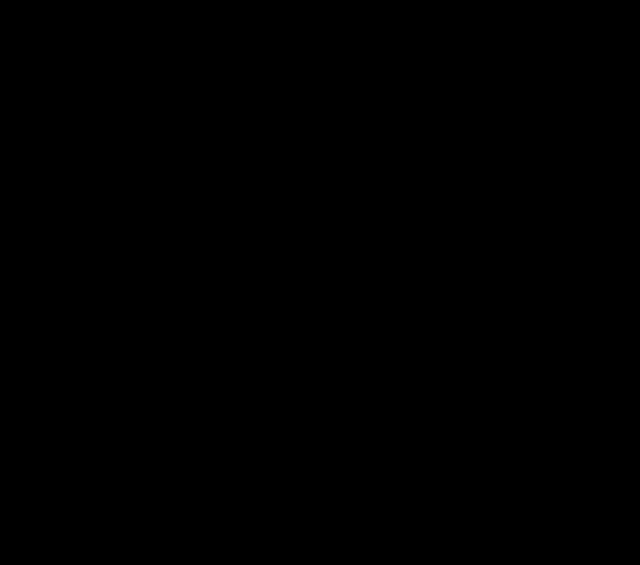
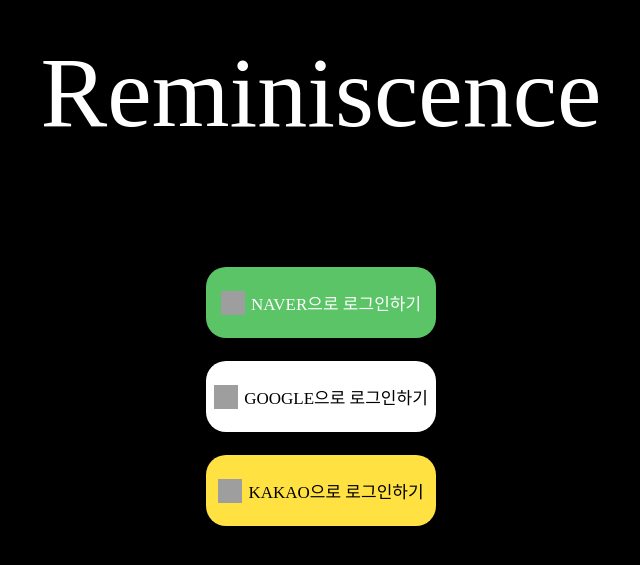
Before and after one commit to Leets-Official/Reminiscence-FE, a React (Create React App) app: page /Login in a window 1280 px wide. Before the commit this address had no page. Shown: the part 215-780 px from the top of the page, without its empty margins (319-959 px from the left). Built offline with nearby package versions, Linux system fonts and the light colour scheme; grey boxes are pictures that could not be loaded.

Commit message:
feat: 로그인 페이지 구현

```diff
--- a/src/App.js
+++ b/src/App.js
@@ -4,6 +4,7 @@
 import Main from './pages/Main';
 import SignUp from './pages/SignUp';
 import Nickname from './pages/Nickname';
+import Login from './pages/Login';
 
 function App() {
   return (
@@ -14,6 +15,7 @@
           <Route path='/' element={<Main />}></Route>
           <Route path='/SignUp' element={<SignUp />}></Route>
           <Route path='/Nickname' element={<Nickname />}></Route>
+          <Route path='/Login' element={<Login />}></Route>
         </Routes>
       </Router>
     </Fragment>
--- /dev/null
+++ b/src/constants/loginFormat.js
@@ -0,0 +1,23 @@
+export const LOGIN_FORMAT = [
+  {
+    type: 'NAVER',
+    placeHolder: '으로 로그인하기',
+    imageSrc: '../../assets/images/NAVER_LOGIN.png',
+    background: '#5AC466',
+    color: '#FFFFFF',
+  },
+  {
+    type: 'GOOGLE',
+    placeHolder: '으로 로그인하기',
+    imageSrc: '../assets/images/GOOGLE_LOGIN.png',
+    background: '#FFF',
+    color: '#000',
+  },
+  {
+    type: 'KAKAO',
+    placeHolder: '으로 로그인하기',
+    imageSrc: '../assets/images/KAKAO_LOGIN.png',
+    background: '#FFE142',
+    color: '#000',
+  },
+];
--- /dev/null
+++ b/src/pages/Login/Login.js
@@ -0,0 +1,27 @@
+import * as S from './Login.styled';
+import { LOGIN_FORMAT } from '../../constants/loginFormat';
+
+export default function Login() {
+  return (
+    <S.MainConatiner>
+      <S.Section>
+        <S.Logo>Reminiscence</S.Logo>
+        <S.LoginContainer>
+          {LOGIN_FORMAT.map(
+            ({ type, placeHolder, imageSrc, background, color }) => (
+              <S.LoginButtonContainer background={background} color={color}>
+                <img
+                  src={imageSrc}
+                  alt={type + '로그인 이미지'}
+                  width='24'
+                  height='24'
+                />
+                <S.LoginButton>{type + placeHolder}</S.LoginButton>
+              </S.LoginButtonContainer>
+            )
+          )}
+        </S.LoginContainer>
+      </S.Section>
+    </S.MainConatiner>
+  );
+}
--- /dev/null
+++ b/src/pages/Login/Login.styled.js
@@ -0,0 +1,70 @@
+import { styled } from 'styled-components';
+
+export const MainConatiner = styled.main`
+  width: 100%;
+  height: 100vh;
+
+  display: flex;
+  justify-content: center;
+  align-items: center;
+`;
+
+export const Section = styled.section`
+  width: 700px;
+  height: 300px;
+
+  display: flex;
+  flex-direction: column;
+  justify-content: space-around;
+  align-items: center;
+`;
+
+export const Logo = styled.div`
+  font-size: 100px;
+  font-family: Pacifico, cursive;
+  font-weight: 400;
+
+  color: white;
+`;
+
+export const LoginContainer = styled.div`
+  width: 230px;
+
+  display: flex;
+  flex-direction: column;
+  justify-content: space-between;
+
+  margin-top: 117px;
+`;
+
+export const LoginButtonContainer = styled.div`
+  width: 100%;
+  height: 71px;
+
+  display: flex;
+  justify-content: center;
+  align-items: center;
+
+  margin-bottom: 23px;
+  background: ${({ background }) => background};
+  color: ${({ color }) => color};
+  border-radius: 20px;
+
+  cursor: pointer;
+`;
+
+export const LoginButton = styled.button`
+  font-size: 17px;
+  font-family: Noto Sans KR;
+  font-style: normal;
+  font-weight: 500;
+
+  margin-left: 6px;
+  color: inherit;
+
+  background: inherit;
+  text-decoration: none;
+
+  border-radius: 20px;
+  border: none;
+`;
--- /dev/null
+++ b/src/pages/Login/index.js
@@ -0,0 +1,3 @@
+import Login from './Login';
+
+export default Login;
```
